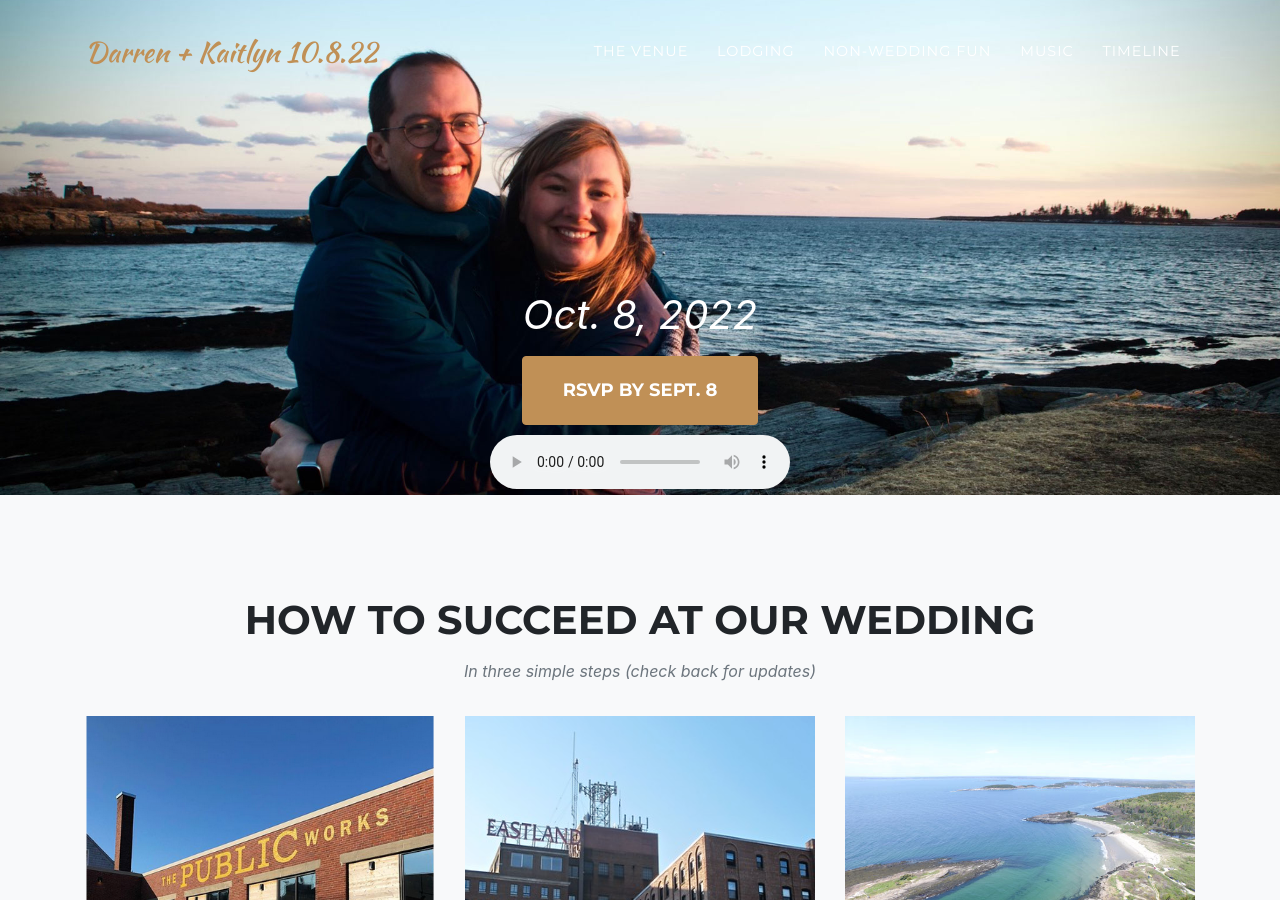
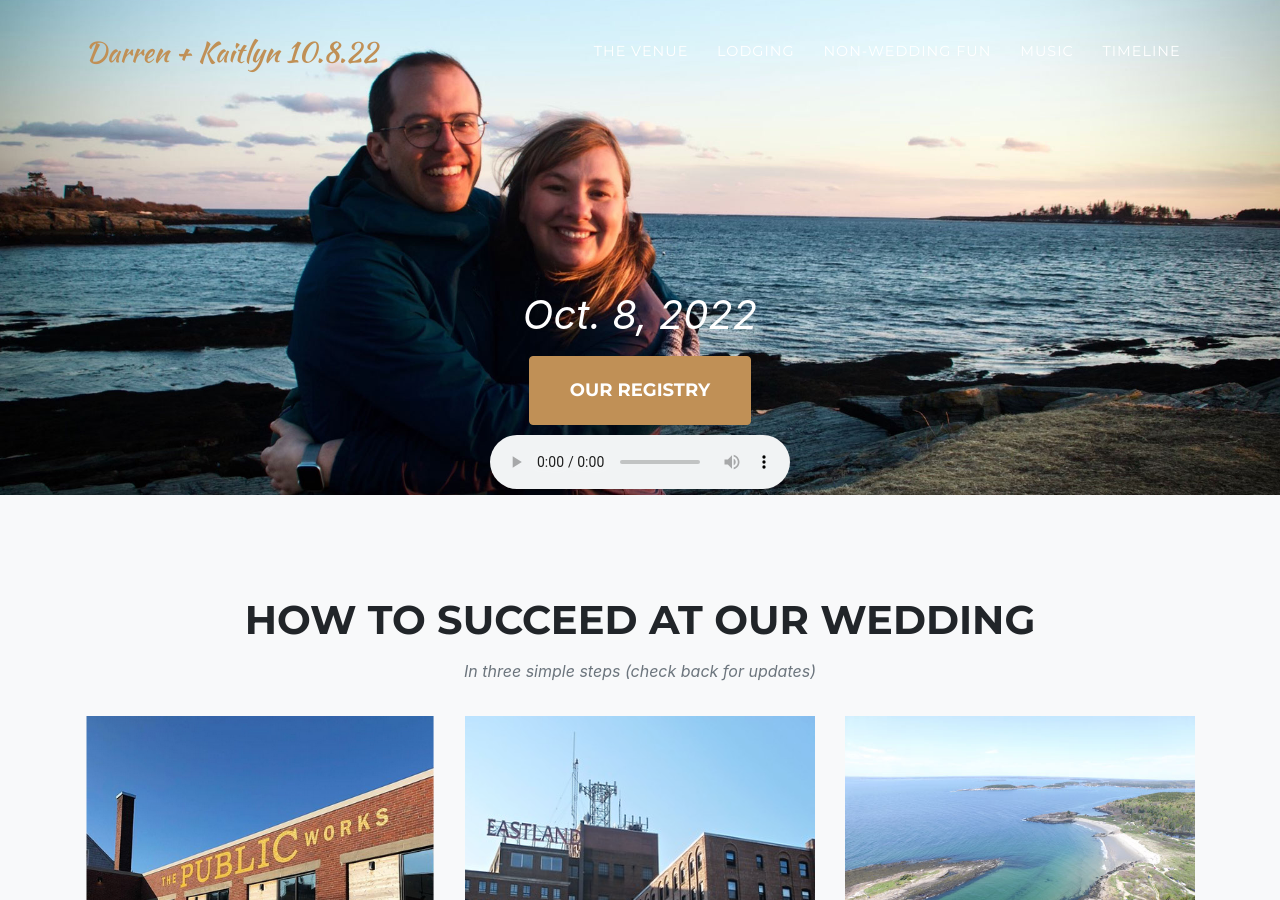
Before and after one commit to darrenfishell/big-party, a Jekyll site: the page built from index.md, in a window 1280 px wide and 900 px high. Built offline with Jekyll 4.4.1, drawn with Linux system fonts in a browser that asks for light colours; some web fonts are replaced.

Commit message:
Update sitetext.yml
Put registry link at top of page

```diff
--- a/_data/sitetext.yml
+++ b/_data/sitetext.yml
@@ -14,8 +14,8 @@ en: &DEFAULT_EN
     title: Oct. 8, 2022
     text:
     titlelink:
-    button: RSVP by Sept. 8
-    buttonlink: https://forms.gle/S5JedE4tQQARtpJ57 #"#how-to-succeed"
+    button: Our Registry
+    buttonlink: https://www.travelersjoy.com/darrenandkaitlyn
 
   how-to-succeed:
     title: "How to succeed at our wedding"
```
